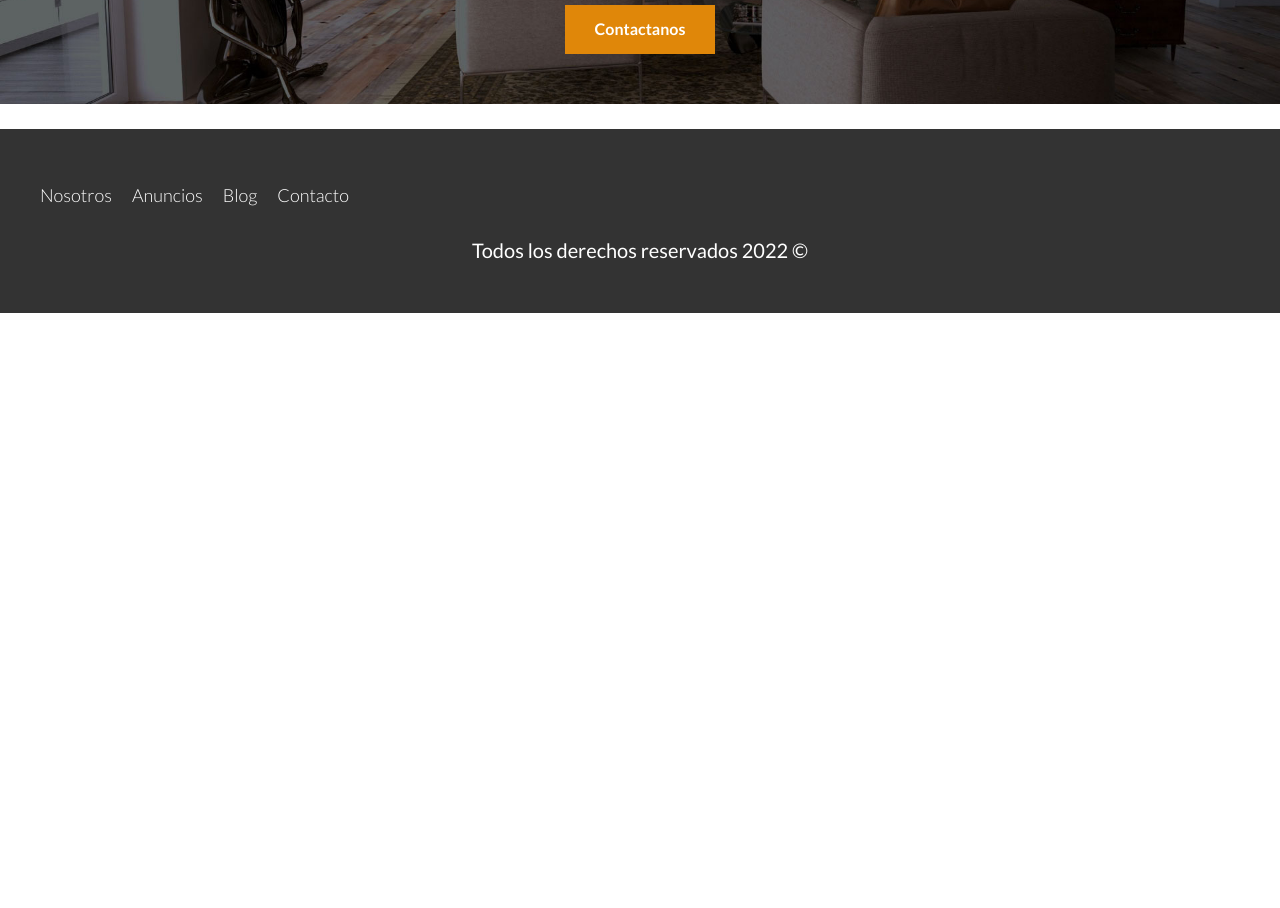
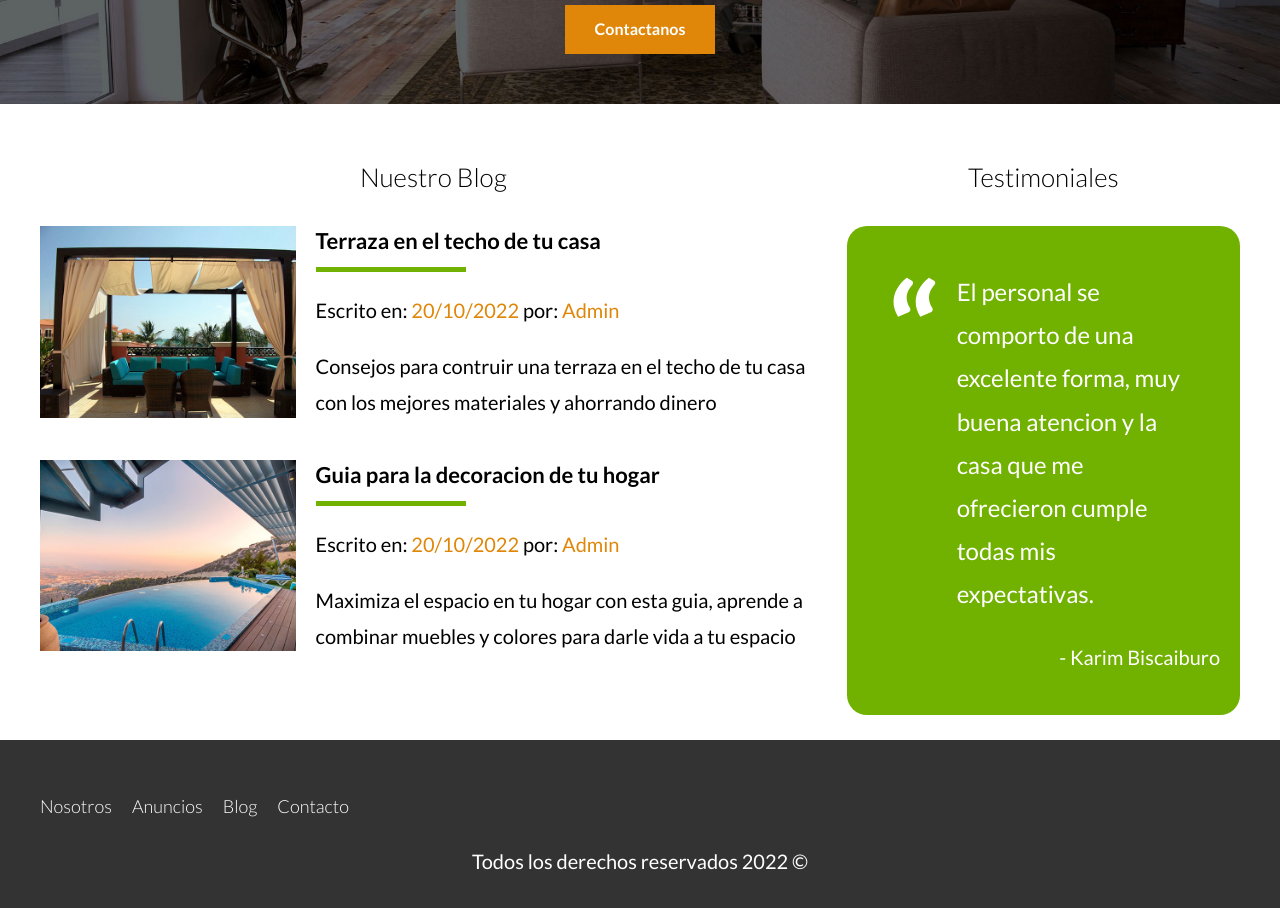
Before and after one commit to KarimBiscaiburo/Bienes-Raices, a React (Create React App) app: page / in a window 1280 px wide. Shown: the part 2140-3048 px from the top of the page. Before the commit the page ends 2478 px from the top, so only its background shows below. Built offline with nearby package versions, Linux system fonts and the light colour scheme.

Commit message:
Terminado pagina principal

```diff
--- a/src/components/Inicio.jsx
+++ b/src/components/Inicio.jsx
@@ -12,6 +12,9 @@ import anuncio3 from "../img/anuncio3.jpg"
 import icono_wc from "../img/icono_wc.svg";
 import icono_estacionamiento from "../img/icono_estacionamiento.svg";
 import icono_dormitorio from "../img/icono_dormitorio.svg";
+import blog1 from "../img/blog1.jpg";
+import blog2 from "../img/blog2.jpg";
+
 
 function Inicio() {
 
@@ -153,8 +156,50 @@ function Inicio() {
                 <h2>Encuentra la casa de tus sueños</h2>
                 <p>Llena el formulario de contacto y un asesor se pondra en contacto contigo a la brevedad</p>
                 <Link to="/contacto" className="boton-amarillo">Contactanos</Link>
+            </section>
 
-            </section>
+            <div className="contenedor seccion seccion-inferior">
+                <section className="blog">
+                    <h3>Nuestro Blog</h3>
+
+                    <article className="entrada-blog">
+                        <img loading="lazy" src={blog1} alt="Texto entrada blog" />
+
+                        <div className="texto-entrada">
+                            <Link to="/entrada" className="entrada">
+                                <h4>Terraza en el techo de tu casa</h4>
+                                <p>Escrito en: <span>20/10/2022</span> por: <span>Admin</span></p>
+
+                                <p>Consejos para contruir una terraza en el techo de tu casa con los mejores materiales y ahorrando dinero</p>
+                            </Link>
+                        </div>
+                    </article>
+
+                    <article className="entrada-blog">
+                        <img loading="lazy" src={blog2} alt="Texto entrada blog" />
+
+                        <div className="texto-entrada">
+                            <Link to="/entrada">
+                                <h4>Guia para la decoracion de tu hogar</h4>
+                                <p>Escrito en: <span>20/10/2022</span> por: <span>Admin</span></p>
+
+                                <p>Maximiza el espacio en tu hogar con esta guia, aprende a combinar muebles y colores para darle vida a tu espacio</p>
+                            </Link>
+                        </div>
+                    </article>
+                </section>
+
+                <section className="testimoniales">
+                    <h3>Testimoniales</h3>
+
+                    <div className="testimonial">
+                        <blockquote>
+                            El personal se comporto de una excelente forma, muy buena atencion y la casa que me ofrecieron cumple todas mis expectativas.
+                        </blockquote>
+                        <p>- Karim Biscaiburo</p>
+                    </div>
+                </section>
+            </div>
 
         </Fragment>
     )
--- a/src/scss/base/_utilidades.scss
+++ b/src/scss/base/_utilidades.scss
@@ -10,5 +10,5 @@
 
 .alinear-derecha {
     display: flex;
-    justify-content: end;
+    justify-content: flex-end;
 }
--- a/src/scss/layout/_footer.scss
+++ b/src/scss/layout/_footer.scss
@@ -3,6 +3,7 @@
 .footer {
     padding: calc(v.$separacion / 2)  0;
     background-color: v.$grisOscuro;
+    margin-bottom: 0;
 
     .contenedor-footer {
         padding-top: calc(v.$separacion / 2);
--- a/src/scss/layout/_header.scss
+++ b/src/scss/layout/_header.scss
@@ -1,5 +1,5 @@
 @use "../base/variables" as v;
-@use "../base//mixins" as m;
+@use "../base/mixins" as m;
 
 .header {
 
--- a/src/scss/layout/_inicio.scss
+++ b/src/scss/layout/_inicio.scss
@@ -1,5 +1,5 @@
 @use "../base/variables" as v;
-@use "../base//mixins" as m;
+@use "../base/mixins" as m;
 
 .icono {
     text-align: center;
@@ -59,6 +59,8 @@
     }
 }
 
+/*---------------APARTADO CONTACTAR---------------*/
+
 .imagen-contacto {
     background-image: url(../../img/encuentra.jpg);
     background-size: cover;
@@ -79,3 +81,94 @@
         font-size: 1.8rem;
     }
 }
+
+/*---------------APARTADO CONTACTAR---------------*/
+
+/*---------------APARTADO NUESTRO BLOG---------------*/
+
+@include m.tablet {
+    .seccion-inferior {
+        display: grid;
+        grid-template-columns: 2fr 1fr;
+        column-gap: 2rem;
+    }
+}
+
+.entrada-blog {
+    margin-bottom: 2rem;
+
+    @include m.tablet {
+        display: grid;
+        grid-template-columns: 1fr 2fr;
+        column-gap: 2rem;
+    }
+
+    &:last-of-type {
+        margin-bottom: 0;
+    }
+}
+
+.texto-entrada {
+
+    a {
+        margin-top: 2rem;
+        display: block;
+        @include m.tablet {
+            margin-top: 0;
+        }
+    }
+    h4 {
+        color: v.$negro;
+        line-height: 1.4;
+        margin: 0;
+
+
+        &::after {
+            content: "";
+            display: block;
+            width: 15rem;
+            height: .5rem;
+            background-color: v.$verde;
+            margin-top: 1rem;
+        }
+    }
+    span {
+        color: v.$amarillo;
+    }
+}
+
+/*---------------APARTADO NUESTRO BLOG / TESTIMONIALES---------------*/
+
+.testimonial {
+    background-color: v.$verde;
+    font-size: 2.4rem;
+    padding: 2rem;
+    color: v.$blanco;
+    border-radius: 2rem;
+
+    blockquote {
+        padding-left: 5rem;
+        position: relative;
+
+        &::before {
+            content: "";
+            background-image: url(../../img/comilla.svg);
+            background-repeat: no-repeat;
+            width: 6rem;
+            height: 8rem;
+            display: block;
+            //El elemento de arriba en este caso el blockquote debe tener el position relative para que este elemento se posicione de manera absoluta al blockquote. De lo contrario se posicionaria de manera absoluta al documento
+            position: absolute;
+            left: -2rem;
+        }
+    }
+
+    p {
+        text-align: right;
+        color: v.$blanco;
+    }
+}
+
+/*---------------APARTADO NUESTRO BLOG / TESTIMONIALES---------------*/
+
+/*---------------APARTADO NUESTRO BLOG---------------*/
```
